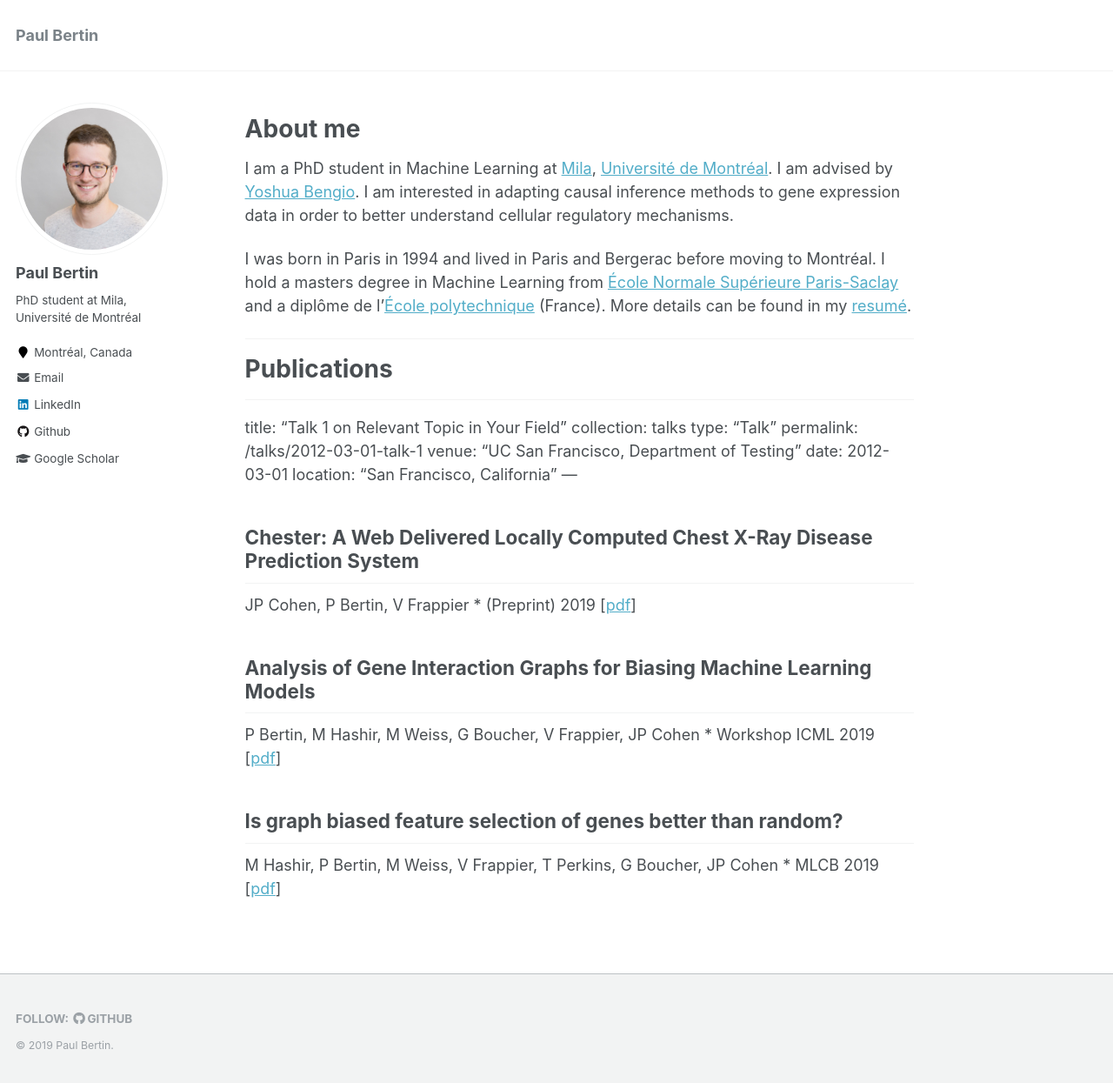
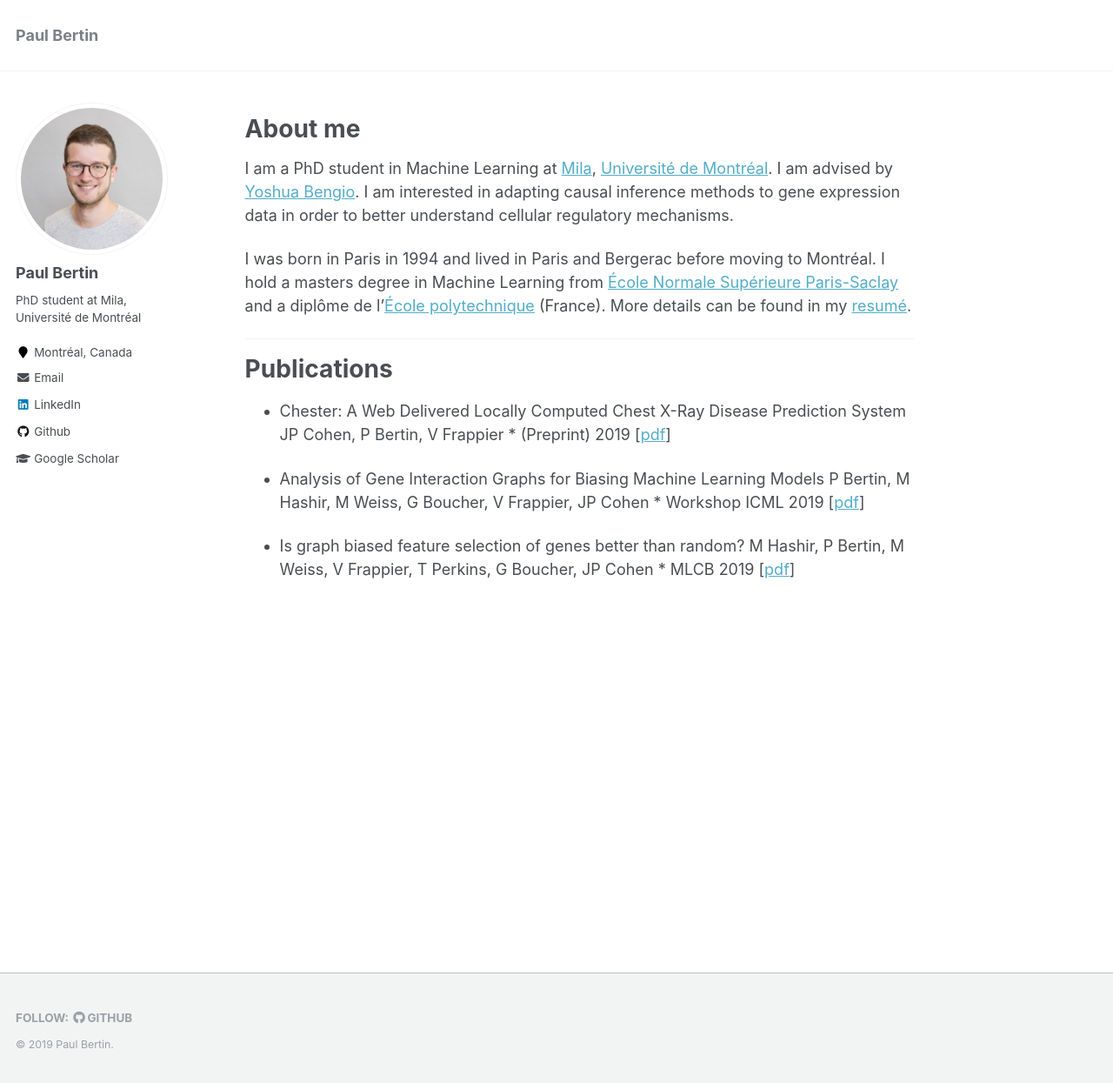
Before and after one commit to Bertinus/Bertinus.github.io, a Jekyll site: the page built from _pages/about.md, in a window 1280 px wide and 1247 px high. Shown: the whole window at 87% size. Built offline with Jekyll 4.4.1, drawn with Linux system fonts in a browser that asks for light colours.

Commit message:
Edited main page

```diff
--- a/_pages/about.md
+++ b/_pages/about.md
@@ -16,21 +16,11 @@ I was born in Paris in 1994 and lived in Paris and Bergerac before moving to Mon
 ___
 # Publications
 
----
-title: "Talk 1 on Relevant Topic in Your Field"
-collection: talks
-type: "Talk"
-permalink: /talks/2012-03-01-talk-1
-venue: "UC San Francisco, Department of Testing"
-date: 2012-03-01
-location: "San Francisco, California"
----
-
-## Chester: A Web Delivered Locally Computed Chest X-Ray Disease Prediction System
+- Chester: A Web Delivered Locally Computed Chest X-Ray Disease Prediction System
 JP Cohen, P Bertin, V Frappier * (Preprint) 2019 [[pdf](https://arxiv.org/pdf/1901.11210.pdf)]
 
-## Analysis of Gene Interaction Graphs for Biasing Machine Learning Models
+- Analysis of Gene Interaction Graphs for Biasing Machine Learning Models
 P Bertin, M Hashir, M Weiss, G Boucher, V Frappier, JP Cohen * Workshop ICML 2019 [[pdf](https://arxiv.org/pdf/1905.02295.pdf)]
 
-## Is graph biased feature selection of genes better than random?
+- Is graph biased feature selection of genes better than random?
 M Hashir, P Bertin, M Weiss, V Frappier, T Perkins, G Boucher, JP Cohen * MLCB 2019 [[pdf](https://arxiv.org/pdf/1910.09600.pdf)]
```
